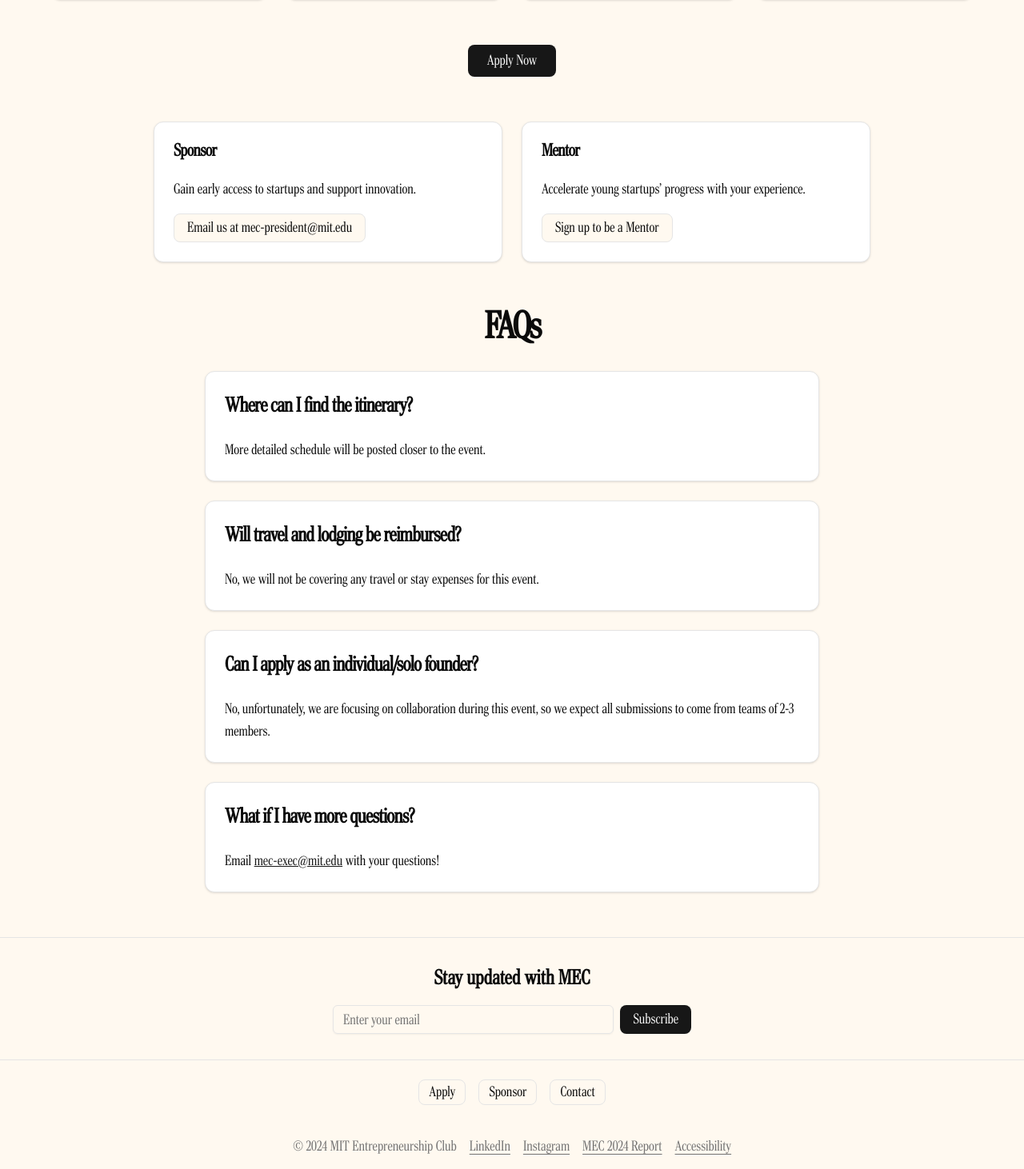
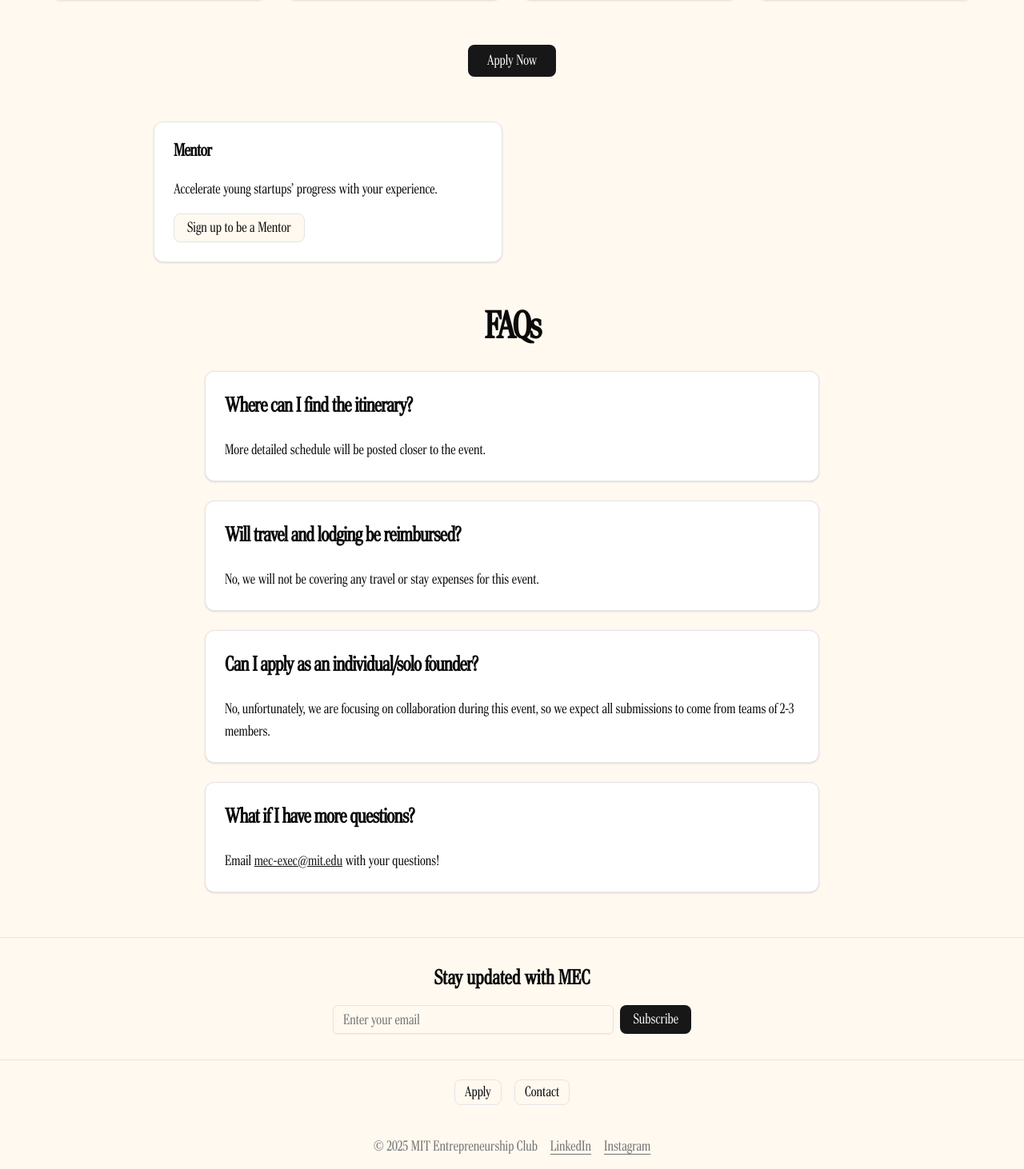
Before and after one commit to jdl20515/mec-website, a Next.js app: page /programs/sprint in a window 1280 px wide. Shown: the part 954-2416 px from the top of the page at 80% size. Built offline with nearby package versions, Linux system fonts and the light colour scheme.

Commit message:
minor changes

```diff
--- a/src/app/(marketing)/community/alumni/page.tsx
+++ b/src/app/(marketing)/community/alumni/page.tsx
@@ -19,6 +19,7 @@ export default function Alumni() {
         <div className="max-w-5xl mx-auto mb-8">
           <div className="flex flex-wrap gap-2 justify-center">
             <Badge variant="secondary">All</Badge>
+            <Badge variant="outline">2025</Badge>
             <Badge variant="outline">2024</Badge>
             <Badge variant="outline">2023</Badge>
             <Badge variant="outline">2022</Badge>
--- a/src/app/(marketing)/programs/sprint/page.tsx
+++ b/src/app/(marketing)/programs/sprint/page.tsx
@@ -23,7 +23,7 @@ export default function Sprint() {
             <Link href="/apply">Apply Now</Link>
           </Button>
           <p className="text-sm text-muted-foreground mt-4">
-            Applications due <strong>September 16, 2024 at 11:59pm ET.</strong>
+            Applications due <strong>September 16, 2025 at 11:59pm ET.</strong>
           </p>
         </div>
       </section>
@@ -82,19 +82,6 @@ export default function Sprint() {
         </div>
 
         <div className="grid grid-cols-1 md:grid-cols-2 gap-6 max-w-4xl mx-auto mb-14">
-          <Card>
-            <CardHeader>
-              <CardTitle>Sponsor</CardTitle>
-            </CardHeader>
-            <CardContent>
-              <p className="text-sm mb-4">
-                Gain early access to startups and support innovation.
-              </p>
-              <Button variant="outline" asChild>
-                <a href="mailto:mec-president@mit.edu">Email us at mec-president@mit.edu</a>
-              </Button>
-            </CardContent>
-          </Card>
 
           <Card>
             <CardHeader>
--- a/src/app/(marketing)/programs/starthouse/page.tsx
+++ b/src/app/(marketing)/programs/starthouse/page.tsx
@@ -237,7 +237,7 @@ export default function StartHouse() {
         <div className="grid grid-cols-1 md:grid-cols-2 gap-6 max-w-2xl mx-auto">
           <Card>
             <CardHeader>
-              <CardTitle>IAP 2024</CardTitle>
+              <CardTitle>IAP 2025</CardTitle>
             </CardHeader>
             <CardContent>
               <p className="text-sm mb-4">
--- a/src/components/site-footer.tsx
+++ b/src/components/site-footer.tsx
@@ -33,9 +33,6 @@ export function SiteFooter() {
               <Link href="/apply">Apply</Link>
             </Button>
             <Button variant="outline" size="sm" asChild>
-              <Link href={`mailto:${siteConfig.emails.general}?subject=Sponsorship Inquiry`}>Sponsor</Link>
-            </Button>
-            <Button variant="outline" size="sm" asChild>
               <Link href={`mailto:${siteConfig.emails.general}`}>Contact</Link>
             </Button>
           </div>
@@ -47,7 +44,7 @@ export function SiteFooter() {
         <div className="flex h-14 items-center justify-between">
           <div className="text-muted-foreground w-full px-1 text-center text-xs leading-loose sm:text-sm">
             <div className="flex flex-wrap items-center justify-center gap-4">
-              <span>© 2024 MIT Entrepreneurship Club</span>
+              <span>© 2025 MIT Entrepreneurship Club</span>
               <Link
                 href={siteConfig.links.linkedin}
                 target="_blank"
@@ -64,18 +61,7 @@ export function SiteFooter() {
               >
                 Instagram
               </Link>
-              <Link
-                href="#"
-                className="font-medium underline underline-offset-4 hover:text-foreground"
-              >
-                MEC 2024 Report
-              </Link>
-              <Link
-                href="#"
-                className="font-medium underline underline-offset-4 hover:text-foreground"
-              >
-                Accessibility
-              </Link>
+
             </div>
           </div>
         </div>
--- a/src/config/site.ts
+++ b/src/config/site.ts
@@ -4,8 +4,8 @@ export const siteConfig = {
   ogImage: "https://mec.mit.edu/og",
   description: "The MIT Entrepreneurship Club is a tight-knit community of talented students passionate about tackling the world's toughest challenges with an entrepreneurial mindset.",
   links: {
-    linkedin: "https://www.linkedin.com/company/mit-entrepreneurship-club",
-    instagram: "https://instagram.com/mitmec/",
+    linkedin: "https://www.linkedin.com/company/mit-entrepreneurship-club-mec/",
+    instagram: "https://www.instagram.com/mec_mit/",
   },
   emails: {
     general: "mec-exec@mit.edu",
```
